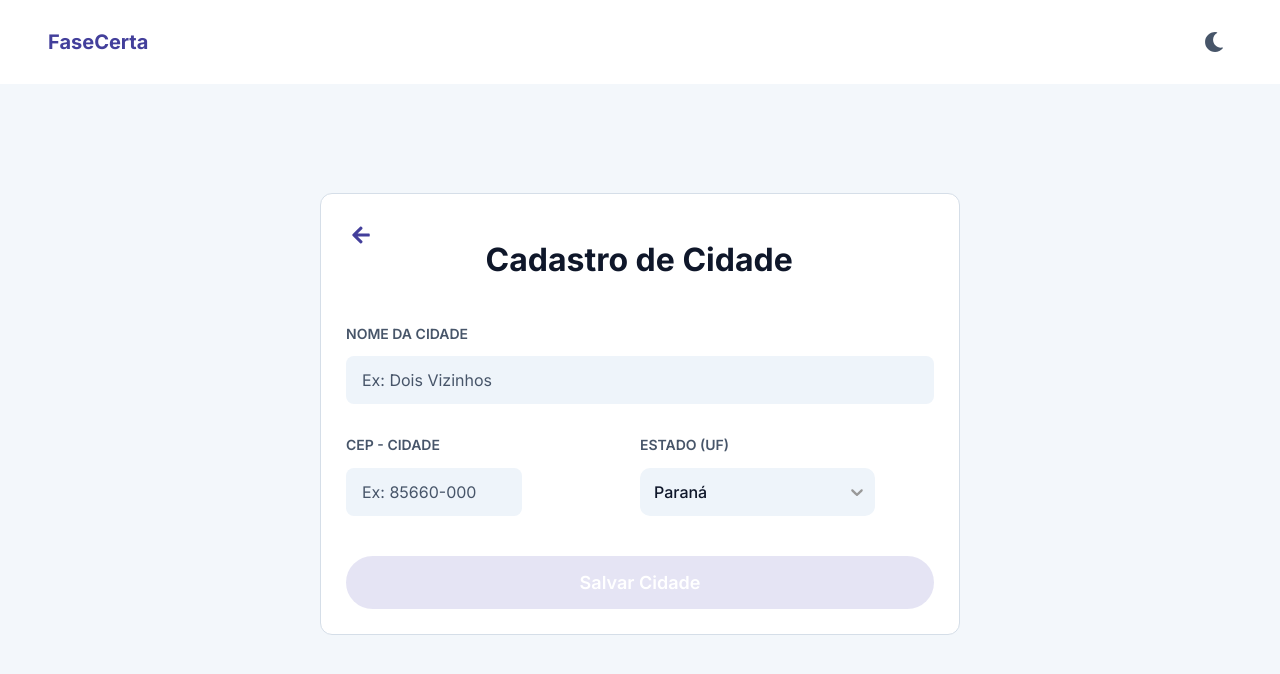
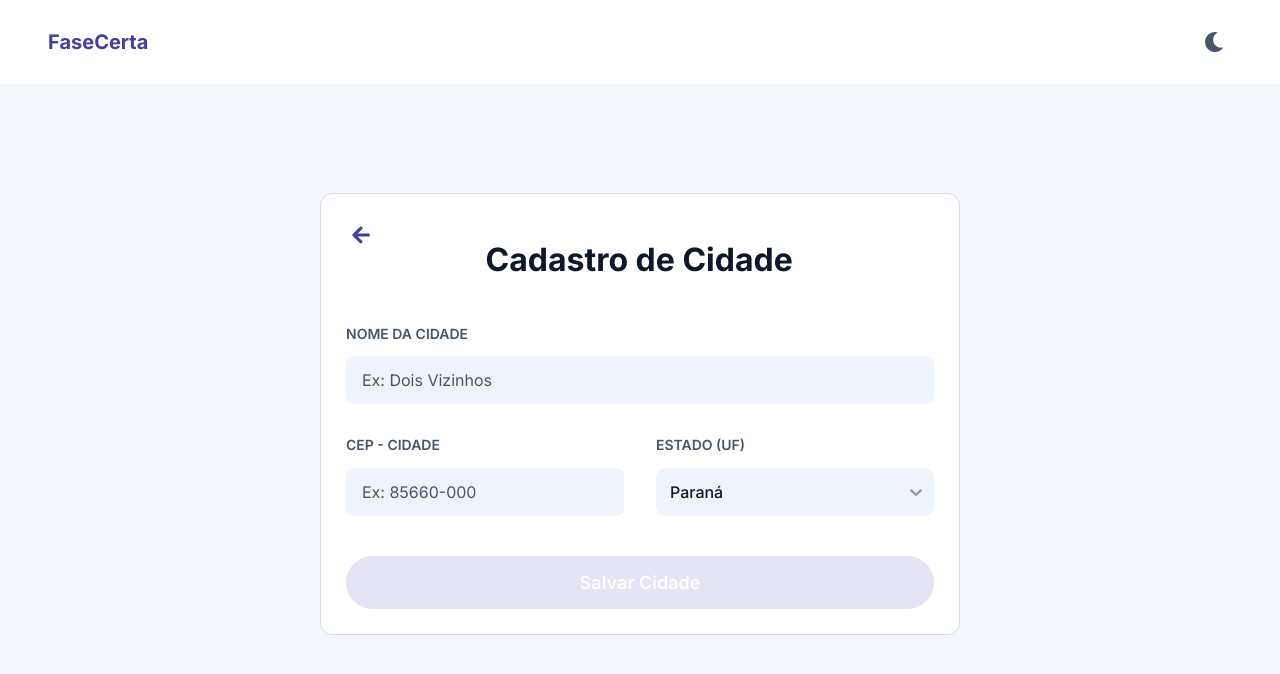
Before and after one commit to CS-PI-2026-FaseCerta/front-end, a React (Create React App) app: page /cadastrar-cidade in a window 1280 px wide. Shown: the top 674 px of the page. Built offline with nearby package versions, Linux system fonts and the light colour scheme.

Commit message:
feat-implementado-responsividade-no-cadastro-de-cidade

```diff
--- a/src/form/pages/registercity/RegisterCity.css
+++ b/src/form/pages/registercity/RegisterCity.css
@@ -15,12 +15,18 @@
     display: flex;
     flex-direction: column;
     justify-content: center;
-    height: calc(100vh - 8.75rem);
     margin-bottom: 4rem;
+    padding: 2rem;
+}
+
+#city-form-midline {
+    display: flex;
+    flex-direction: column;
+    gap: 2rem;
 }
 
 .city-form-card {
-    width: 40rem;
+    width: 100%;
     /* height: 40rem; */
     background: var(--color-surface);
     padding: 25px;
@@ -72,18 +78,13 @@
     display: flex;
     flex-direction: column;
     gap: .6rem;
+    width: 100%;
 }
 
-#city-form-midline {
-    display: flex;
-}
 
-#city-form-cep-group, #city-form-state-group {
-    width: 50%;
-}
 
 #city-cep {
-    width: 60%;
+    width: 100%;
 }
 
 .city-form-label {
@@ -181,7 +182,7 @@
 
 .city-select {
     font-size: 1rem;
-    width: 80% !important;
+    width: 100% !important;
 }
 
 /* =========================
@@ -327,3 +328,25 @@
 .city-react-select__menu-list::-webkit-scrollbar-thumb:hover {
     background: #292572;
 }
+
+@media (min-width: 720px) {
+    .city-form-card {
+        width: 40rem;
+    }
+
+    #city-form-midline {
+        display: flex;
+        flex-direction: row;
+    }
+
+    #city-form-cep-group,
+    #city-form-state-group {
+        width: 50%;
+    }
+}
+
+@media (min-height: 720px) {
+    .city-page-content {
+        height: calc(100vh - 8.75rem);
+    }
+}
```
